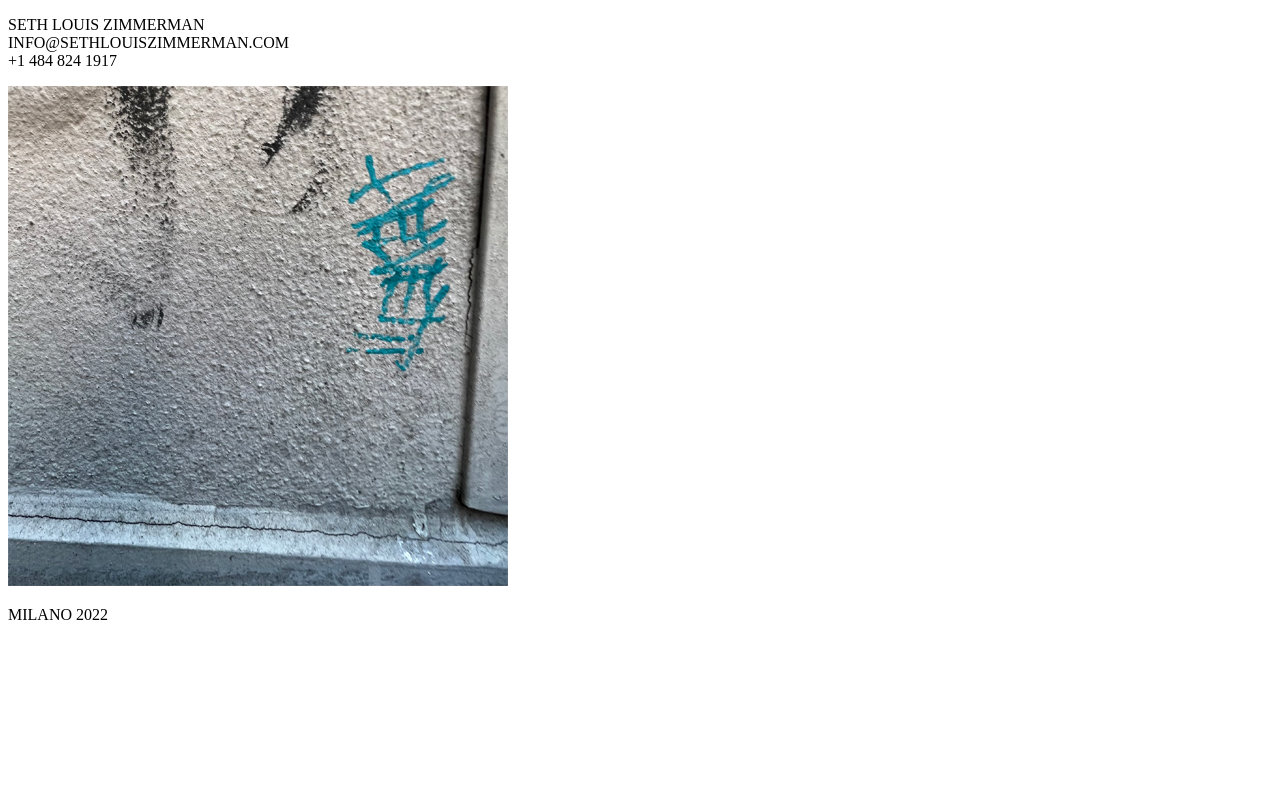
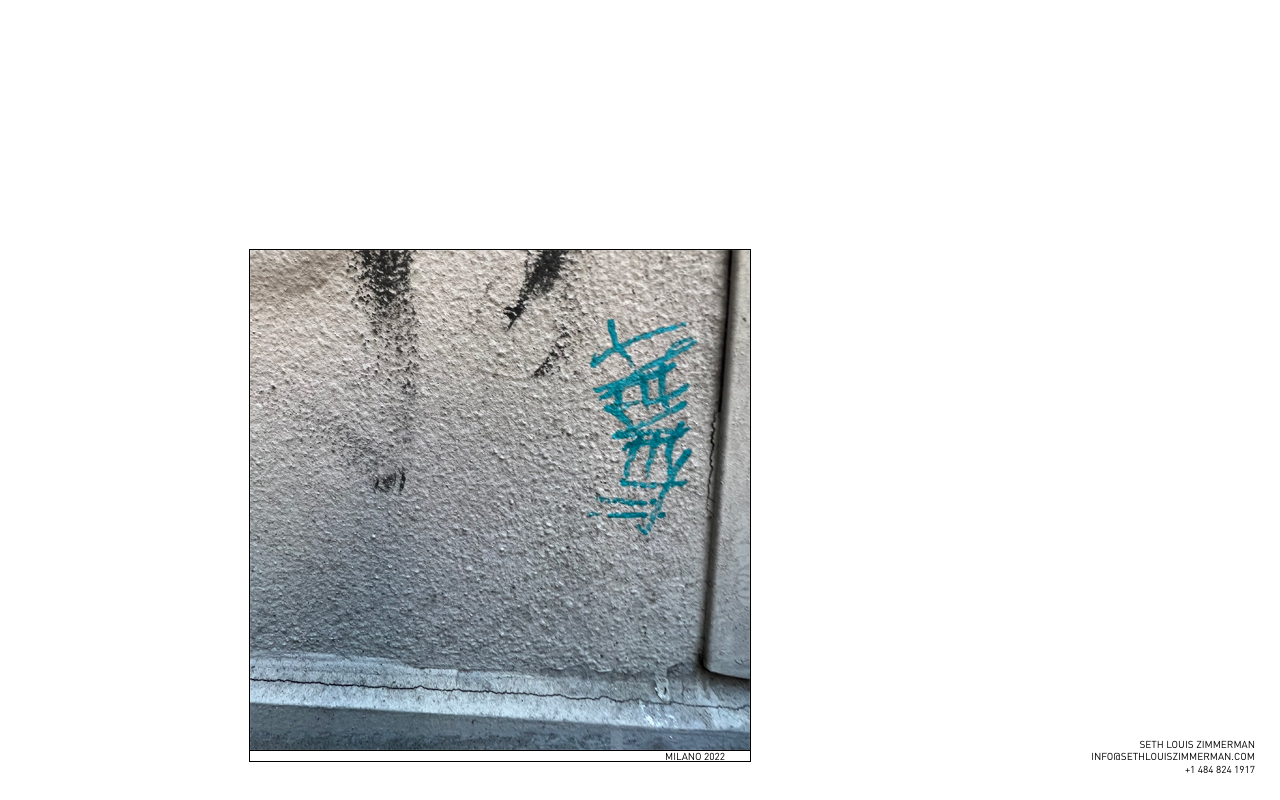
Before and after one commit to sethlouiszimmerman/sethlouiszimmerman, a plain HTML site: page index-0001.html in a window 1280 px wide. Drawn offline with Linux system fonts and the light colour scheme; a small style sheet from the web is missing.

Commit message:
Add files via upload

```diff
--- a/index-0001.html
+++ b/index-0001.html
@@ -5,7 +5,7 @@
 
 	<meta charset="UTF-8">
 	<meta name="viewport" content="width=device-width, initial-scale=1">
-	<link rel="stylesheet" href="index.css">
+	<link rel="stylesheet" href="index-0001.css">
 	<title> SETH LOUIS ZIMMERMAN </title>
 
 </head>
```
